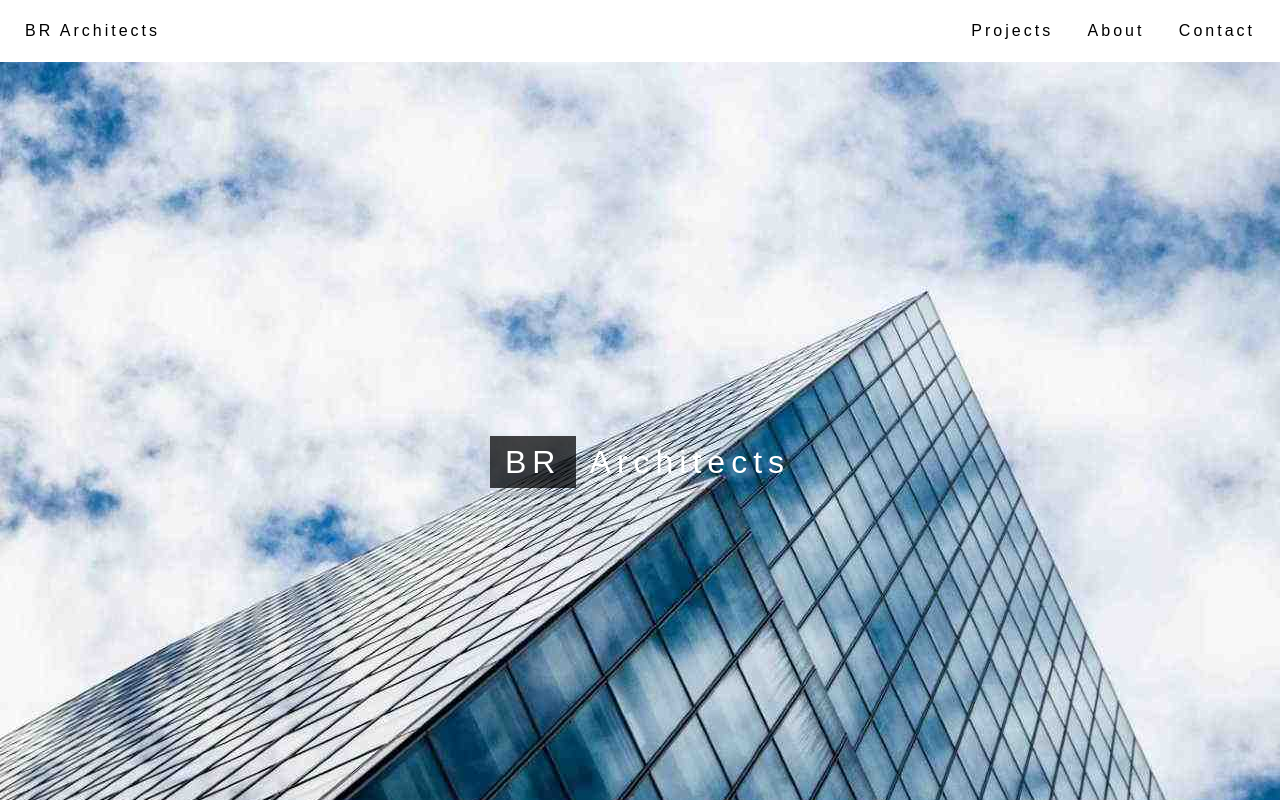
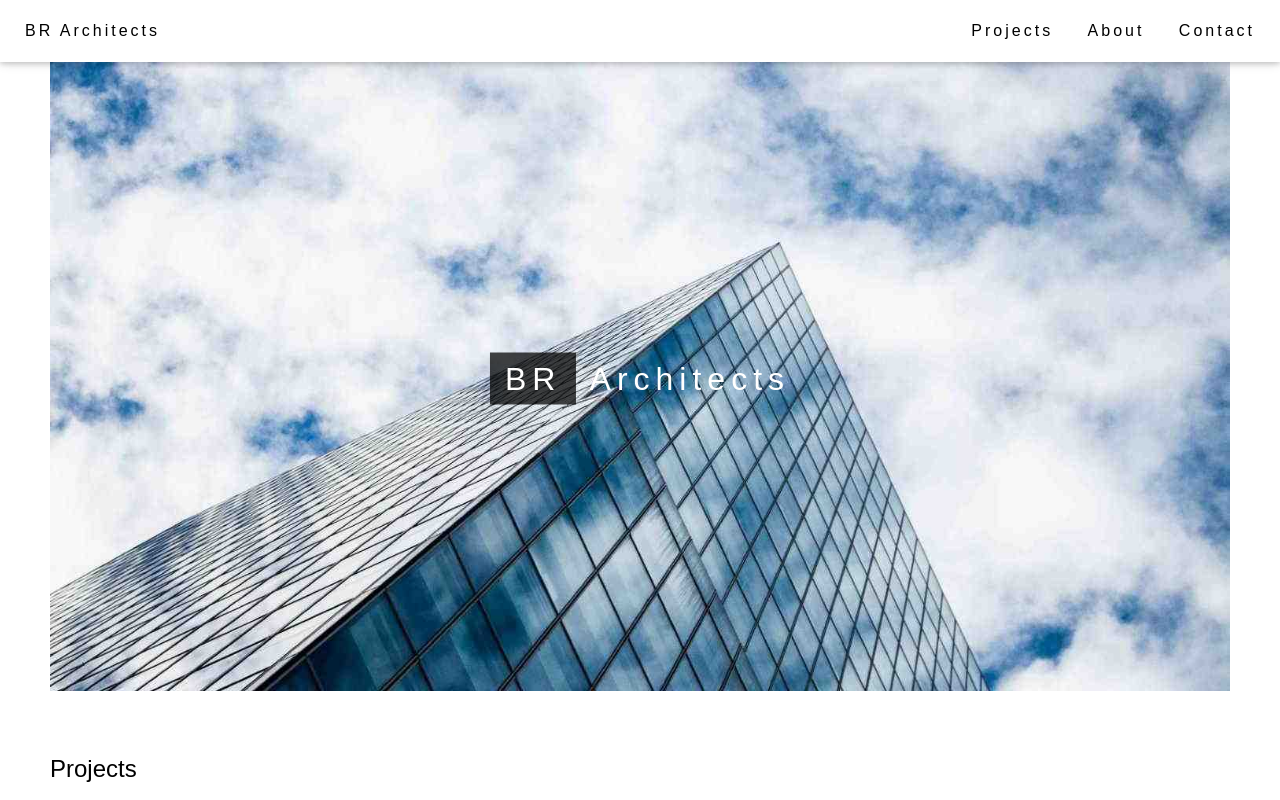
Before and after one commit to singhtirupati27/BR-Architects-Landing-Page, a plain HTML site: page index.html in a window 1280 px wide. Shown: the top 800 px of the page. Drawn offline with Linux system fonts and the light colour scheme.

Commit message:
Made changes in navbar, home page properties.

```diff
--- a/index.html
+++ b/index.html
@@ -24,9 +24,19 @@
         <!-- Navbar end -->
 
         <!-- Home page start -->
+        <!-- <div class="home-page" id="home">
+            <div class="page-wrapper hm-pg">
+                <h1><strong style="background-color: #000000ba; padding: 8px 15px;">BR</strong> Architects</h1>
+            </div>
+        </div> -->
         <div class="home-page" id="home">
             <div class="page-wrapper hm-pg">
-                <h1><strong style="background-color: #000000ba; padding: 8px 15px;">BR</strong> Architects</h1>
+                <div class="home-banner">
+                    <img src="./img/background.jpg" alt="background image">
+                </div>
+                <div class="home-text">
+                    <h1><strong style="background-color: #000000ba; padding: 8px 15px;">BR</strong> Architects</h1>
+                </div>
             </div>
         </div>
         <!-- Home page end -->
--- a/style.css
+++ b/style.css
@@ -36,9 +36,8 @@ a:hover {
 }
 
 .page-wrapper {
-    width: 1200px;
+    width: 1180px;
     margin: 0 auto;
-    /* border: 1px solid green; */
 }
 
 hr {
@@ -49,6 +48,12 @@ hr {
 /* Navbar start */
 .nav-bar {
     padding: 7px 0;
+    box-shadow: 0 2px 5px 0 rgba(0, 0, 0, 0.16), 0 2px 10px 0 rgba(0, 0, 0, 0.12);
+    position: fixed;
+    top: 0;
+    width: 100%;
+    z-index: 1;
+    background-color: white;
 }
 
 .logo-text {
@@ -75,8 +80,8 @@ hr {
 /* Navbar end */
 
 /* Home start */
-.home-page {
-    height: 100vh;
+/* .home-page {
+    height: 80vh;
     background: url("./img/background.jpg");
     background-repeat: no-repeat;
     background-size: cover;
@@ -92,6 +97,28 @@ hr {
     justify-content: center;
     align-items: center;
     height: 100%;
+} */
+
+.home-page {
+    margin-top: 62px;
+}
+
+.home-banner img {
+    height: 100%;
+    width: 100%;
+}
+
+.hm-pg {
+    position: relative;
+}
+
+.home-text {
+    position: absolute;
+    top: 50%;
+    left: 50%;
+    transform: translate(-50%, -50%);
+    color: white;
+    letter-spacing: 6px;
 }
 
 /* Home end */
```
